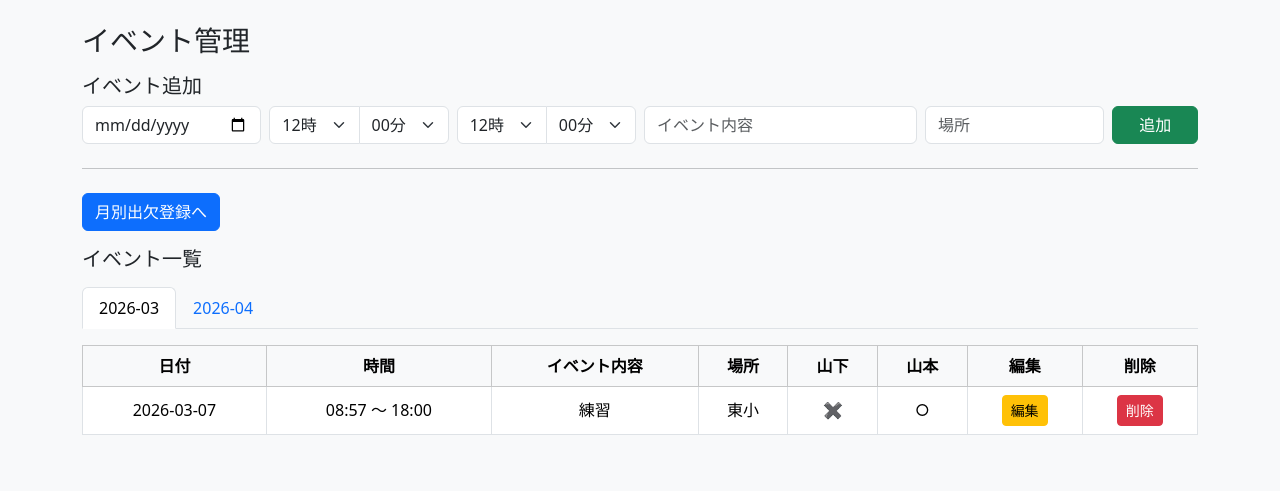
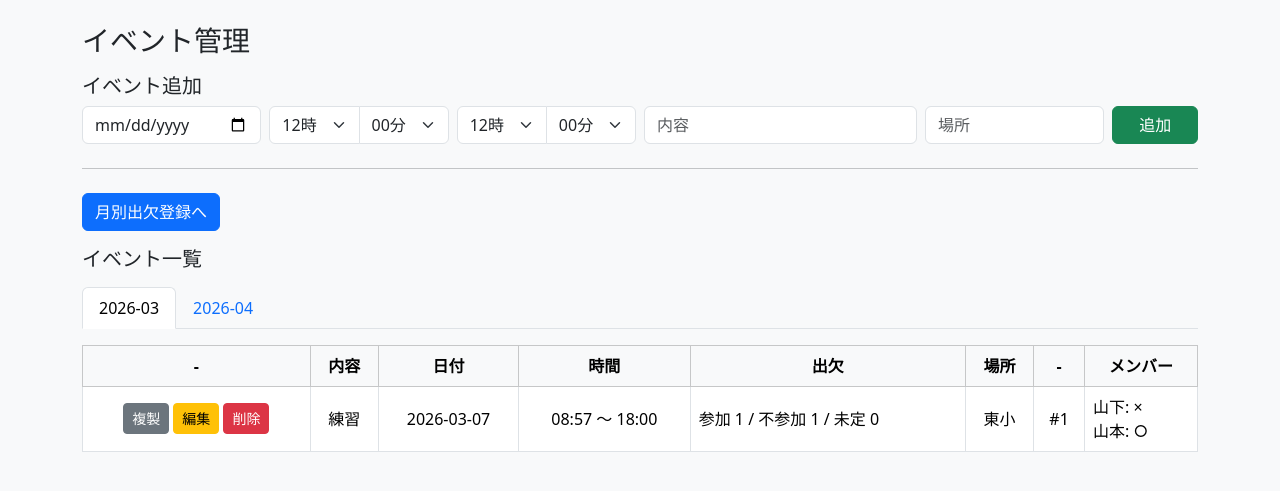
Before and after one commit to ryosuke0612/mossan-store, a Flask app: page / in a window 1280 px wide. Shown: the top 491 px of the page. Run offline with Flask 3, Linux system fonts and the light colour scheme; data comes from the database, SQL or seed files in the repository.

Commit message:
codex update

```diff
--- a/app.py
+++ b/app.py
@@ -57,6 +57,17 @@ def build_time_from_form(prefix):
             return ""
     return request.form.get(prefix, "")
 
+
+def normalize_status(value):
+    status_map = {
+        "参加": "参加",
+        "不参加": "不参加",
+        "未定": "未定",
+        "蜿ょ刈": "参加",
+        "荳榊盾蜉": "不参加"
+    }
+    return status_map.get(value, value)
+
 # ==========================
 # トップページ（月タブ完全対応版）
 # ==========================
@@ -92,7 +103,7 @@ def index():
 
     attendance_dict = {}
     for row in attendance_rows:
-        attendance_dict[(row["match_id"], row["name"])] = row["status"]
+        attendance_dict[(row["match_id"], row["name"])] = normalize_status(row["status"])
 
     conn.close()
 
@@ -151,6 +162,23 @@ def delete_match(id):
 # ==========================
 # イベント編集
 # ==========================
+@app.route("/duplicate/<int:id>")
+def duplicate_match(id):
+
+    conn = sqlite3.connect("schedule.db")
+    c = conn.cursor()
+
+    c.execute("""
+    INSERT INTO matches (date, start_time, end_time, opponent, place)
+    SELECT date, start_time, end_time, opponent, place
+    FROM matches
+    WHERE id=?
+    """, (id,))
+
+    conn.commit()
+    conn.close()
+    return redirect("/")
+
 @app.route("/edit/<int:id>", methods=["GET", "POST"])
 def edit_match(id):
 
@@ -209,7 +237,7 @@ def attendance_month():
     if request.method == "POST":
         name = request.form["name"]
         match_id = request.form["match_id"]
-        status = request.form["status"]
+        status = normalize_status(request.form["status"])
 
         c.execute("""
         INSERT INTO attendance (match_id, name, status)
@@ -236,7 +264,10 @@ def attendance_month():
             SELECT match_id, status FROM attendance
             WHERE name=?
             """, (name,))
-            attendance_dict = {row["match_id"]: row["status"] for row in c.fetchall()}
+            attendance_dict = {
+                row["match_id"]: normalize_status(row["status"])
+                for row in c.fetchall()
+            }
 
     conn.close()
 
--- a/templates/index.html
+++ b/templates/index.html
@@ -5,12 +5,11 @@
 <meta name="viewport" content="width=device-width, initial-scale=1">
 
 <title>サッカー出欠管理アプリ | Mossan Store</title>
-<meta name="description" content="チームの出欠を簡単に管理できる無料Webアプリ。スマホ対応・登録不要で今すぐ使えます。">
+<meta name="description" content="チームの出欠を簡単に管理できるWebアプリ。スマホ対応でイベント登録と出欠管理が可能です。">
 
 <link rel="canonical" href="https://mossan-store.com/">
 <meta name="robots" content="index, follow">
 
-<!-- OGP（SNS用） -->
 <meta property="og:title" content="サッカー出欠管理アプリ | Mossan Store">
 <meta property="og:description" content="サッカーチームの出欠管理を簡単に。無料で使えるWebアプリです。">
 <meta property="og:url" content="https://mossan-store.com/">
@@ -63,7 +62,7 @@
 </div>
 
 <div class="col-md-3">
-<input type="text" name="opponent" class="form-control" placeholder="イベント内容" required>
+<input type="text" name="opponent" class="form-control" placeholder="内容" required>
 </div>
 
 <div class="col-md-2">
@@ -83,7 +82,6 @@
 
 <h5 class="mb-3">イベント一覧</h5>
 
-<!-- 月タブ -->
 <ul class="nav nav-tabs mb-3">
 {% for month in months %}
 <li class="nav-item">
@@ -107,52 +105,65 @@
 <table class="table table-bordered text-center align-middle">
 <thead class="table-light">
 <tr>
+<th>-</th>
+<th>内容</th>
 <th>日付</th>
 <th>時間</th>
-<th>イベント内容</th>
+<th>出欠</th>
 <th>場所</th>
-
-{% for member in members %}
-<th>{{ member }}</th>
-{% endfor %}
-
-<th>編集</th>
-<th>削除</th>
+<th>-</th>
+<th>メンバー</th>
 </tr>
 </thead>
 
 <tbody>
 {% for e in month_data.get(month, []) %}
 <tr>
-<td>{{ e["date"] }}</td>
-<td>{{ e["start_time"] }} 〜 {{ e["end_time"] }}</td>
-<td>{{ e["opponent"] }}</td>
-<td>{{ e["place"] }}</td>
-
-{% for member in members %}
-<td>
-{% if attendance_dict.get((e["id"], member)) == "参加" %}
-○
-{% elif attendance_dict.get((e["id"], member)) == "不参加" %}
-✖
-{% else %}
--
-{% endif %}
-</td>
-{% endfor %}
-
-<td>
+<td class="text-nowrap">
+<a href="/duplicate/{{ e['id'] }}" class="btn btn-sm btn-secondary">複製</a>
 <a href="/edit/{{ e['id'] }}" class="btn btn-sm btn-warning">編集</a>
-</td>
-
-<td>
 <a href="/delete/{{ e['id'] }}"
    class="btn btn-sm btn-danger"
    onclick="return confirm('削除しますか？');">
 削除
 </a>
 </td>
-
+<td>{{ e["opponent"] }}</td>
+<td>{{ e["date"] }}</td>
+<td>{{ e["start_time"] }} 〜 {{ e["end_time"] }}</td>
+<td class="text-start">
+{% set ns = namespace(join_count=0, absent_count=0, undecided_count=0) %}
+{% for member in members %}
+{% set status = attendance_dict.get((e["id"], member), "") %}
+{% if status == "参加" %}
+{% set ns.join_count = ns.join_count + 1 %}
+{% elif status == "不参加" %}
+{% set ns.absent_count = ns.absent_count + 1 %}
+{% elif status == "未定" %}
+{% set ns.undecided_count = ns.undecided_count + 1 %}
+{% endif %}
+{% endfor %}
+参加 {{ ns.join_count }} / 不参加 {{ ns.absent_count }} / 未定 {{ ns.undecided_count }}
+</td>
+<td>{{ e["place"] }}</td>
+<td>#{{ e["id"] }}</td>
+<td class="text-start">
+{% for member in members %}
+{% set status = attendance_dict.get((e["id"], member), "") %}
+<div>
+{{ member }}:
+{% if status == "参加" %}
+○
+{% elif status == "不参加" %}
+×
+{% elif status == "未定" %}
+△
+{% else %}
+-
+{% endif %}
+</div>
+{% endfor %}
+</td>
 </tr>
 {% endfor %}
 </tbody>
```
Also changed, not shown: templates/attendance_month.html (+15 -15 lines).
